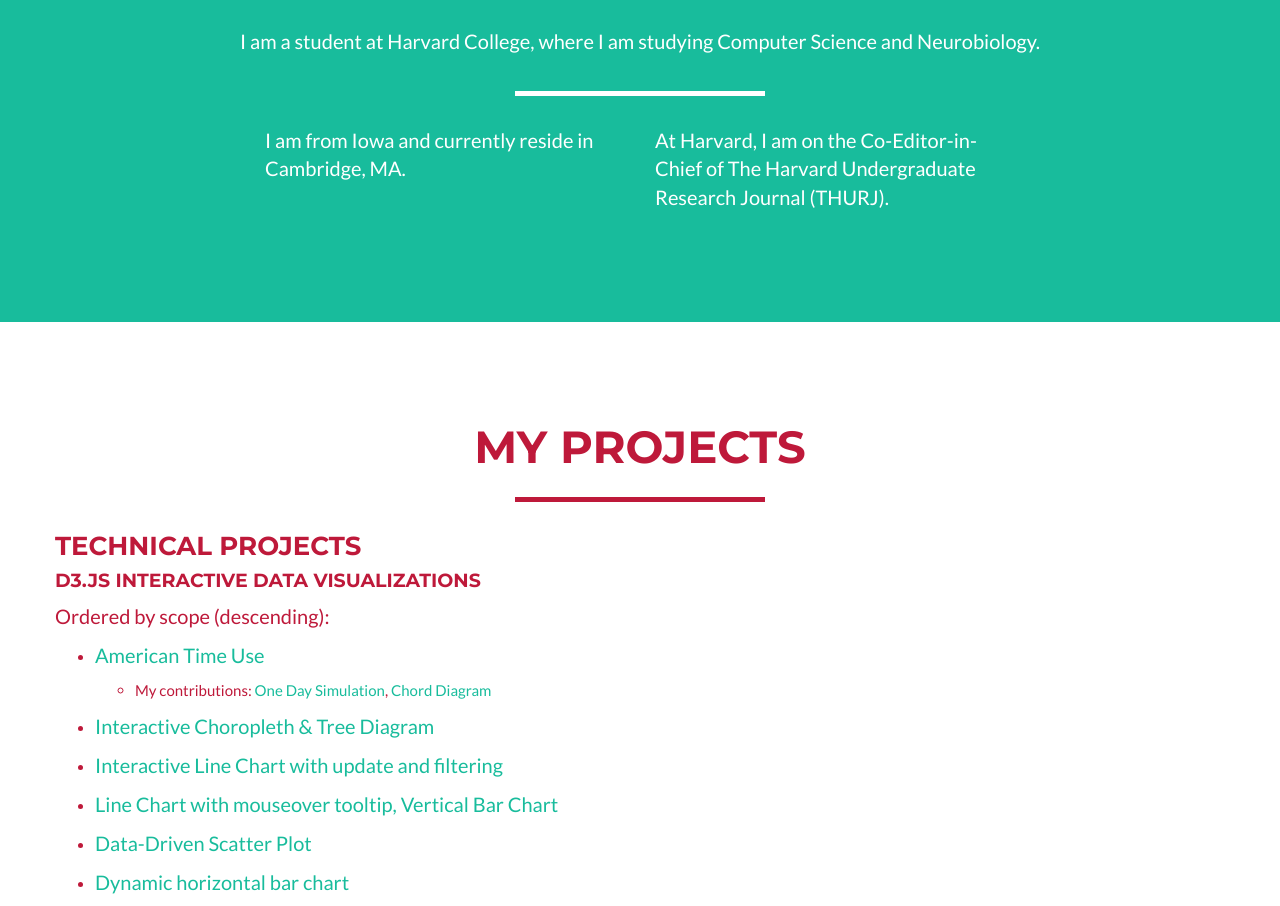
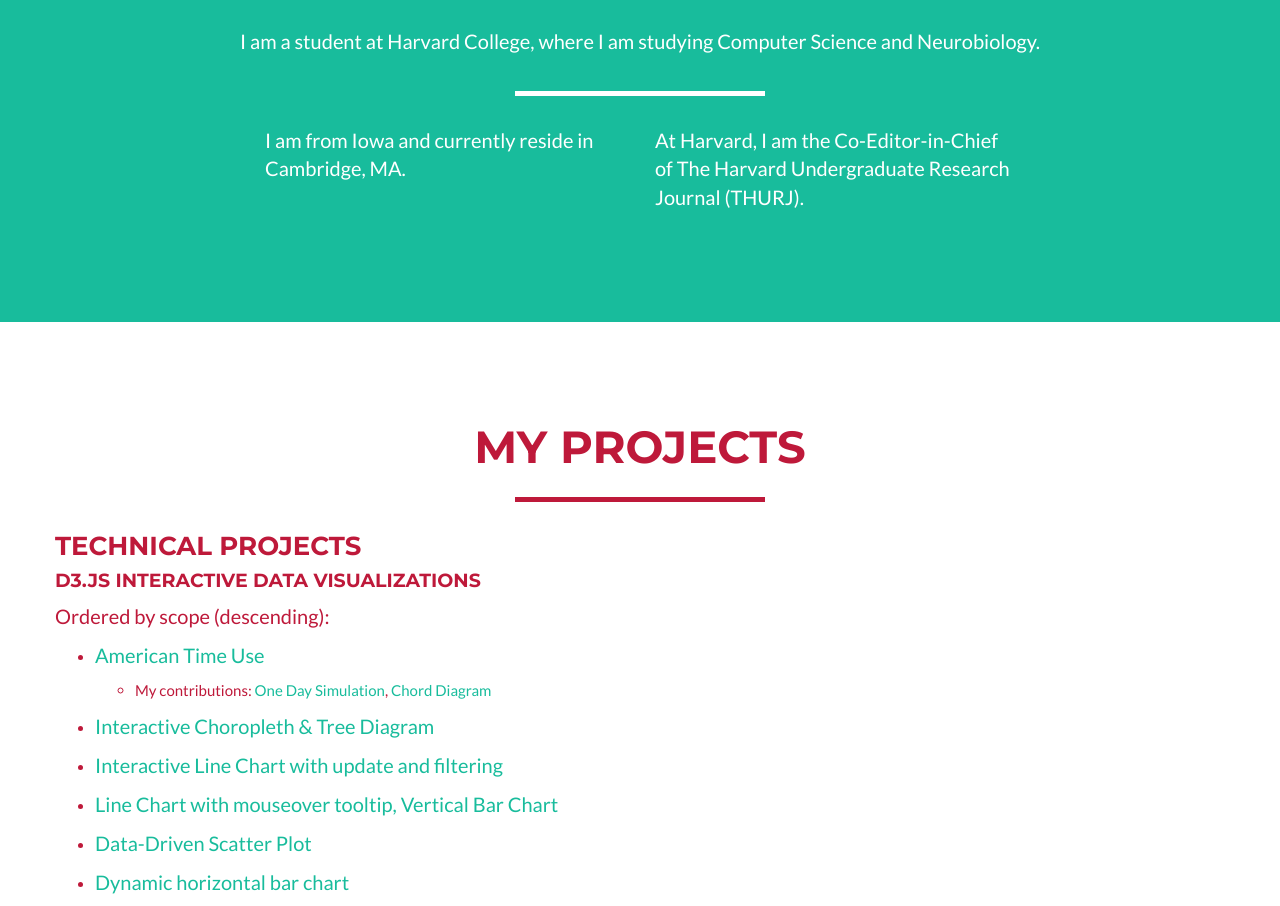
Before and after one commit to marialai-zz/marialai.github.io, a plain HTML site: page index.html in a window 1280 px wide. Shown: the part 1245-2151 px from the top of the page. Drawn offline with nearby package versions, Linux system fonts and the light colour scheme.

Commit message:
changed typo

```diff
--- a/index.html
+++ b/index.html
@@ -129,7 +129,7 @@
                     <p>I am from Iowa and currently reside in Cambridge, MA.</p>
                 </div>
                 <div class="col-lg-4">
-                    <p>At Harvard, I am on the Co-Editor-in-Chief of The Harvard Undergraduate Research Journal (THURJ).</p>
+                    <p>At Harvard, I am the Co-Editor-in-Chief of The Harvard Undergraduate Research Journal (THURJ).</p>
                 </div>
             </div>
 
```
